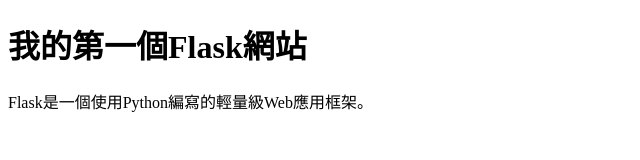
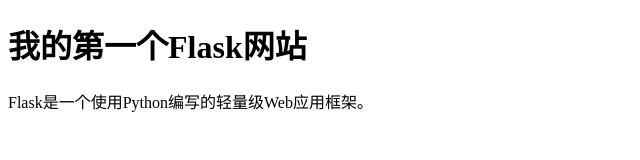
Before and after one commit to cchen666/openshift-flask, a plain HTML site: page templates/index.html in a window 1280 px wide. Shown: the full height of the page, 0-640 px from the left. Drawn offline with Linux system fonts and the light colour scheme.

Commit message:
Update index.html

```diff
--- a/templates/index.html
+++ b/templates/index.html
@@ -2,10 +2,10 @@
 <html lang="en" dir="ltr">
   <head>
     <meta charset="utf-8">
-    <title>Flask教學</title>
+    <title>Flask教学</title>
   </head>
   <body>
-    <h1>我的第一個Flask網站</h1>
-    <p> Flask是一個使用Python編寫的輕量級Web應用框架。</p>
+    <h1>我的第一个Flask网站</h1>
+    <p> Flask是一个使用Python编写的轻量级Web应用框架。</p>
   </body>
 </html>
```
